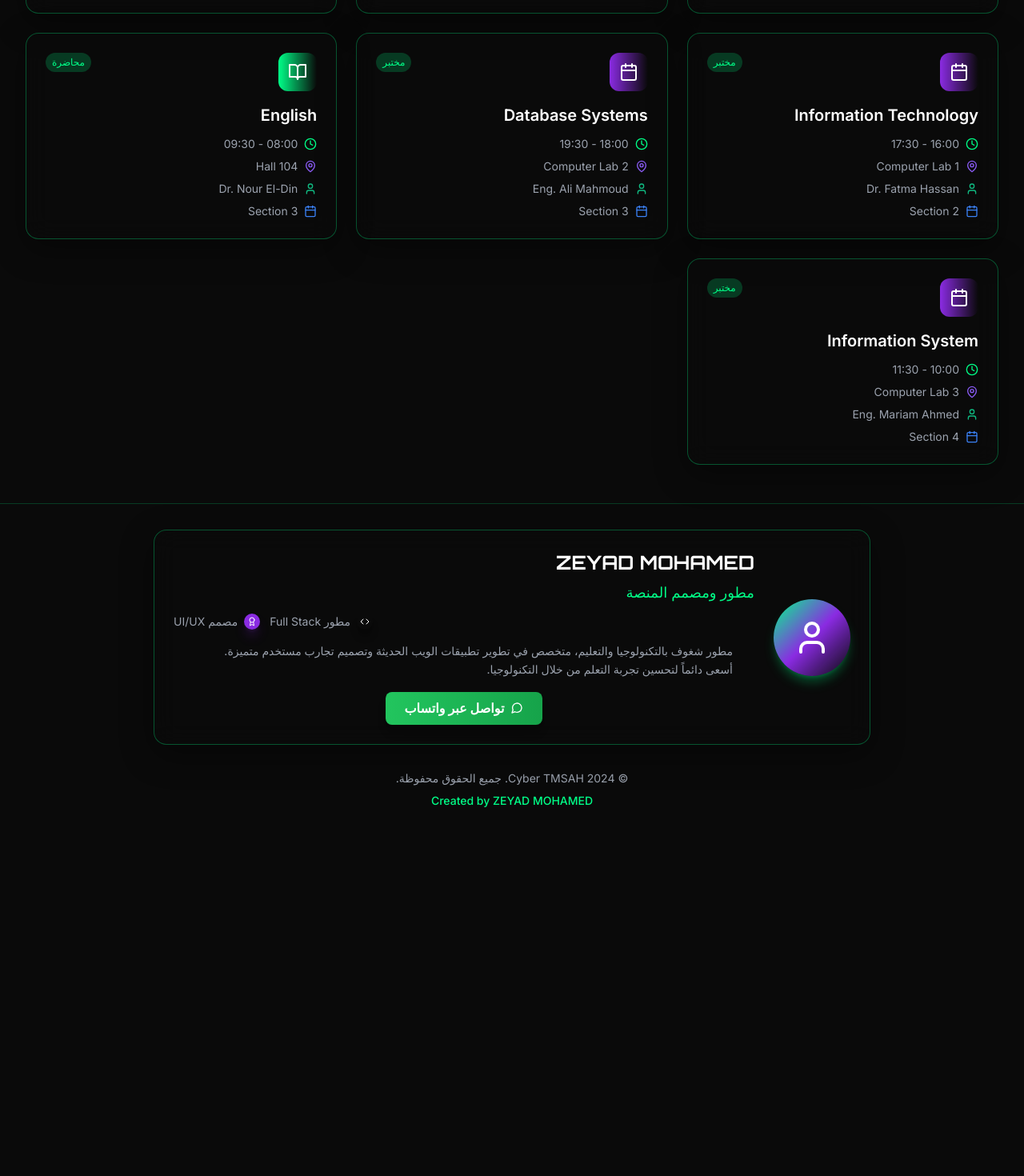
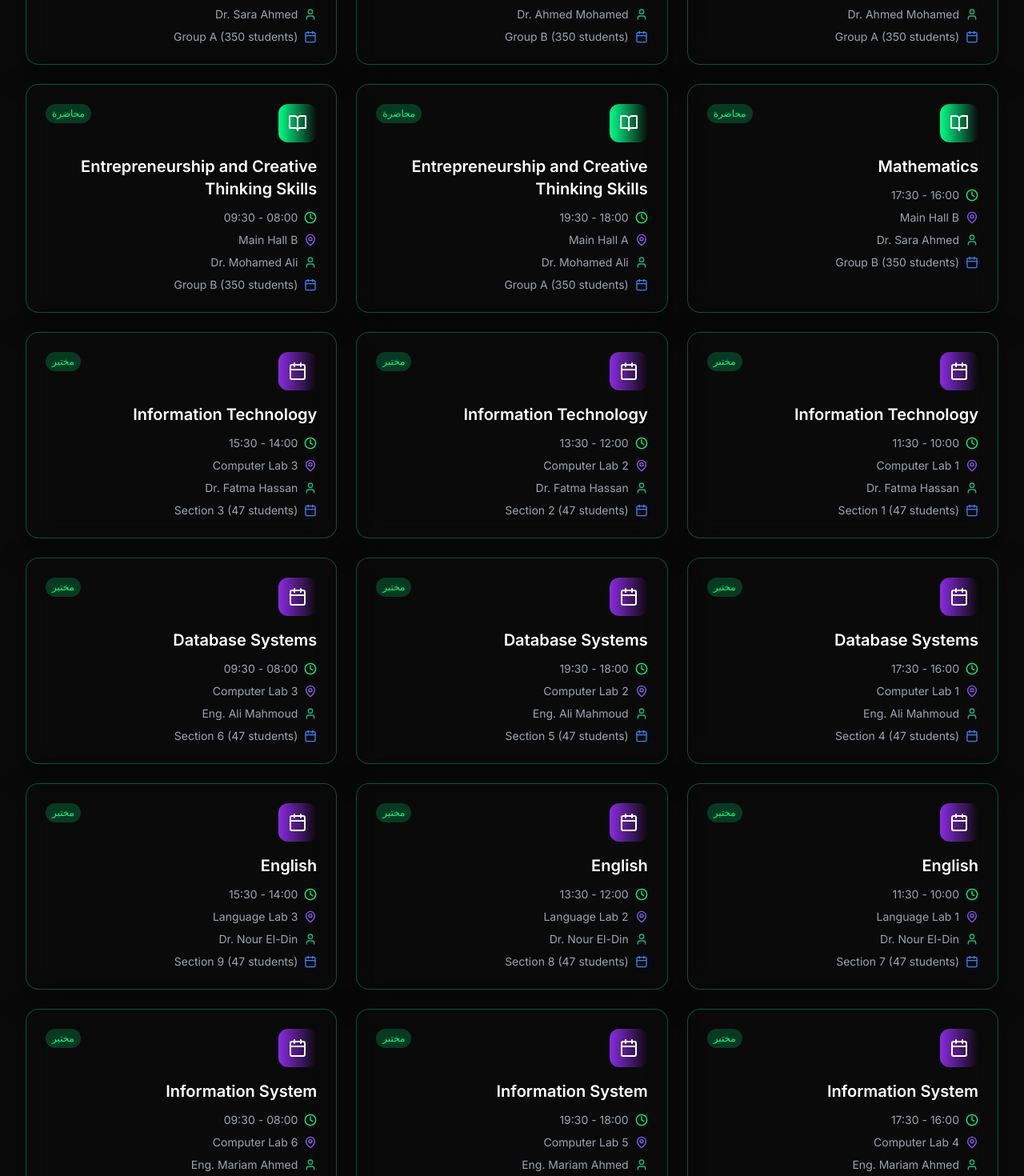
Before and after one commit to phoenixcrypto/cyber-tmsah, a Next.js app: page /schedule in a window 1280 px wide. Shown: the part 600-2070 px from the top of the page at 80% size. Before the commit the page ends 1643 px from the top, so only its background shows below. Built offline with nearby package versions, Linux system fonts and the light colour scheme.

Commit message:
Update schedule to reflect batch system: 700 students split into 2 lecture groups and 15 lab sections

```diff
--- a/app/schedule/page.tsx
+++ b/app/schedule/page.tsx
@@ -9,64 +9,190 @@ export default function SchedulePage() {
       id: '1',
       title: 'Applied Physics',
       time: '09:00 - 10:30',
-      location: 'Hall 101',
+      location: 'Main Hall A',
       instructor: 'Dr. Ahmed Mohamed',
       type: 'lecture',
-      section: 'Section 1'
+      section: 'Group A (350 students)'
     },
     {
       id: '2',
-      title: 'Mathematics',
+      title: 'Applied Physics',
       time: '11:00 - 12:30',
-      location: 'Hall 102',
-      instructor: 'Dr. Sara Ahmed',
+      location: 'Main Hall B',
+      instructor: 'Dr. Ahmed Mohamed',
       type: 'lecture',
-      section: 'Section 1'
+      section: 'Group B (350 students)'
     },
     {
       id: '3',
-      title: 'Entrepreneurship and Creative Thinking Skills',
+      title: 'Mathematics',
       time: '14:00 - 15:30',
-      location: 'Hall 103',
-      instructor: 'Dr. Mohamed Ali',
+      location: 'Main Hall A',
+      instructor: 'Dr. Sara Ahmed',
       type: 'lecture',
-      section: 'Section 2'
+      section: 'Group A (350 students)'
     },
     {
       id: '4',
+      title: 'Mathematics',
+      time: '16:00 - 17:30',
+      location: 'Main Hall B',
+      instructor: 'Dr. Sara Ahmed',
+      type: 'lecture',
+      section: 'Group B (350 students)'
+    },
+    {
+      id: '5',
+      title: 'Entrepreneurship and Creative Thinking Skills',
+      time: '18:00 - 19:30',
+      location: 'Main Hall A',
+      instructor: 'Dr. Mohamed Ali',
+      type: 'lecture',
+      section: 'Group A (350 students)'
+    },
+    {
+      id: '6',
+      title: 'Entrepreneurship and Creative Thinking Skills',
+      time: '08:00 - 09:30',
+      location: 'Main Hall B',
+      instructor: 'Dr. Mohamed Ali',
+      type: 'lecture',
+      section: 'Group B (350 students)'
+    },
+    {
+      id: '7',
       title: 'Information Technology',
-      time: '16:00 - 17:30',
+      time: '10:00 - 11:30',
       location: 'Computer Lab 1',
       instructor: 'Dr. Fatma Hassan',
       type: 'lab',
-      section: 'Section 2'
+      section: 'Section 1 (47 students)'
     },
     {
-      id: '5',
+      id: '8',
+      title: 'Information Technology',
+      time: '12:00 - 13:30',
+      location: 'Computer Lab 2',
+      instructor: 'Dr. Fatma Hassan',
+      type: 'lab',
+      section: 'Section 2 (47 students)'
+    },
+    {
+      id: '9',
+      title: 'Information Technology',
+      time: '14:00 - 15:30',
+      location: 'Computer Lab 3',
+      instructor: 'Dr. Fatma Hassan',
+      type: 'lab',
+      section: 'Section 3 (47 students)'
+    },
+    {
+      id: '10',
+      title: 'Database Systems',
+      time: '16:00 - 17:30',
+      location: 'Computer Lab 1',
+      instructor: 'Eng. Ali Mahmoud',
+      type: 'lab',
+      section: 'Section 4 (47 students)'
+    },
+    {
+      id: '11',
       title: 'Database Systems',
       time: '18:00 - 19:30',
       location: 'Computer Lab 2',
       instructor: 'Eng. Ali Mahmoud',
       type: 'lab',
-      section: 'Section 3'
+      section: 'Section 5 (47 students)'
     },
     {
-      id: '6',
-      title: 'English',
+      id: '12',
+      title: 'Database Systems',
       time: '08:00 - 09:30',
-      location: 'Hall 104',
-      instructor: 'Dr. Nour El-Din',
-      type: 'lecture',
-      section: 'Section 3'
+      location: 'Computer Lab 3',
+      instructor: 'Eng. Ali Mahmoud',
+      type: 'lab',
+      section: 'Section 6 (47 students)'
     },
     {
-      id: '7',
+      id: '13',
+      title: 'English',
+      time: '10:00 - 11:30',
+      location: 'Language Lab 1',
+      instructor: 'Dr. Nour El-Din',
+      type: 'lab',
+      section: 'Section 7 (47 students)'
+    },
+    {
+      id: '14',
+      title: 'English',
+      time: '12:00 - 13:30',
+      location: 'Language Lab 2',
+      instructor: 'Dr. Nour El-Din',
+      type: 'lab',
+      section: 'Section 8 (47 students)'
+    },
+    {
+      id: '15',
+      title: 'English',
+      time: '14:00 - 15:30',
+      location: 'Language Lab 3',
+      instructor: 'Dr. Nour El-Din',
+      type: 'lab',
+      section: 'Section 9 (47 students)'
+    },
+    {
+      id: '16',
       title: 'Information System',
-      time: '10:00 - 11:30',
-      location: 'Computer Lab 3',
+      time: '16:00 - 17:30',
+      location: 'Computer Lab 4',
       instructor: 'Eng. Mariam Ahmed',
       type: 'lab',
-      section: 'Section 4'
+      section: 'Section 10 (47 students)'
+    },
+    {
+      id: '17',
+      title: 'Information System',
+      time: '18:00 - 19:30',
+      location: 'Computer Lab 5',
+      instructor: 'Eng. Mariam Ahmed',
+      type: 'lab',
+      section: 'Section 11 (47 students)'
+    },
+    {
+      id: '18',
+      title: 'Information System',
+      time: '08:00 - 09:30',
+      location: 'Computer Lab 6',
+      instructor: 'Eng. Mariam Ahmed',
+      type: 'lab',
+      section: 'Section 12 (47 students)'
+    },
+    {
+      id: '19',
+      title: 'Information Technology',
+      time: '10:00 - 11:30',
+      location: 'Computer Lab 7',
+      instructor: 'Dr. Fatma Hassan',
+      type: 'lab',
+      section: 'Section 13 (47 students)'
+    },
+    {
+      id: '20',
+      title: 'Database Systems',
+      time: '12:00 - 13:30',
+      location: 'Computer Lab 8',
+      instructor: 'Eng. Ali Mahmoud',
+      type: 'lab',
+      section: 'Section 14 (47 students)'
+    },
+    {
+      id: '21',
+      title: 'Information System',
+      time: '14:00 - 15:30',
+      location: 'Computer Lab 9',
+      instructor: 'Eng. Mariam Ahmed',
+      type: 'lab',
+      section: 'Section 15 (47 students)'
     }
   ]
 
```
